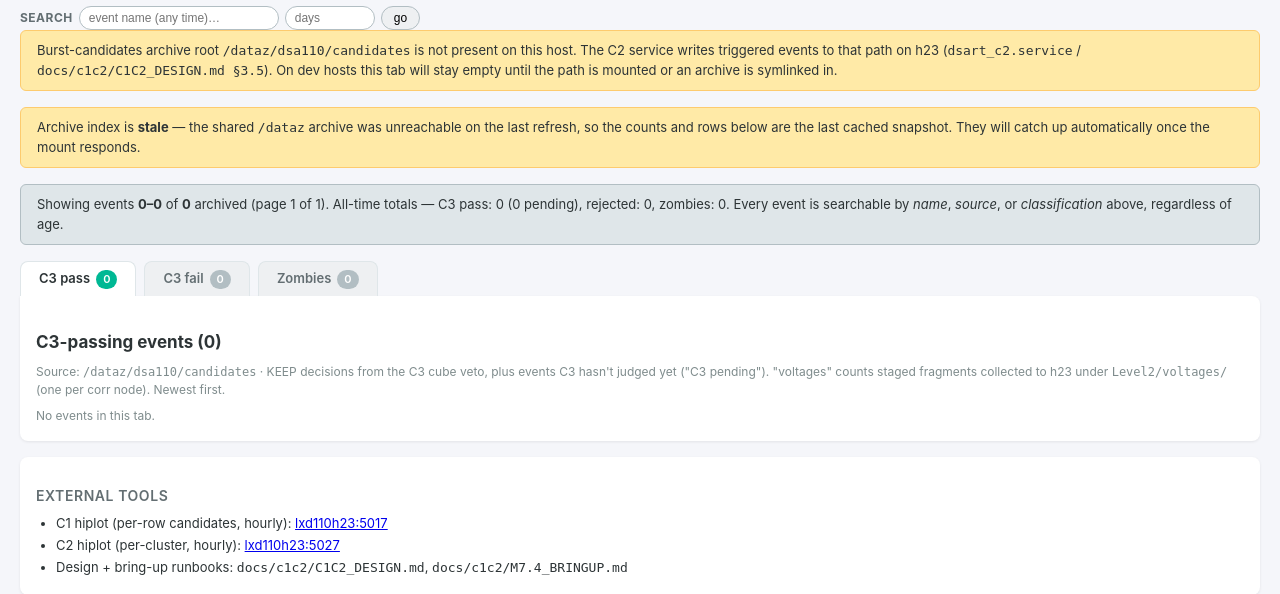
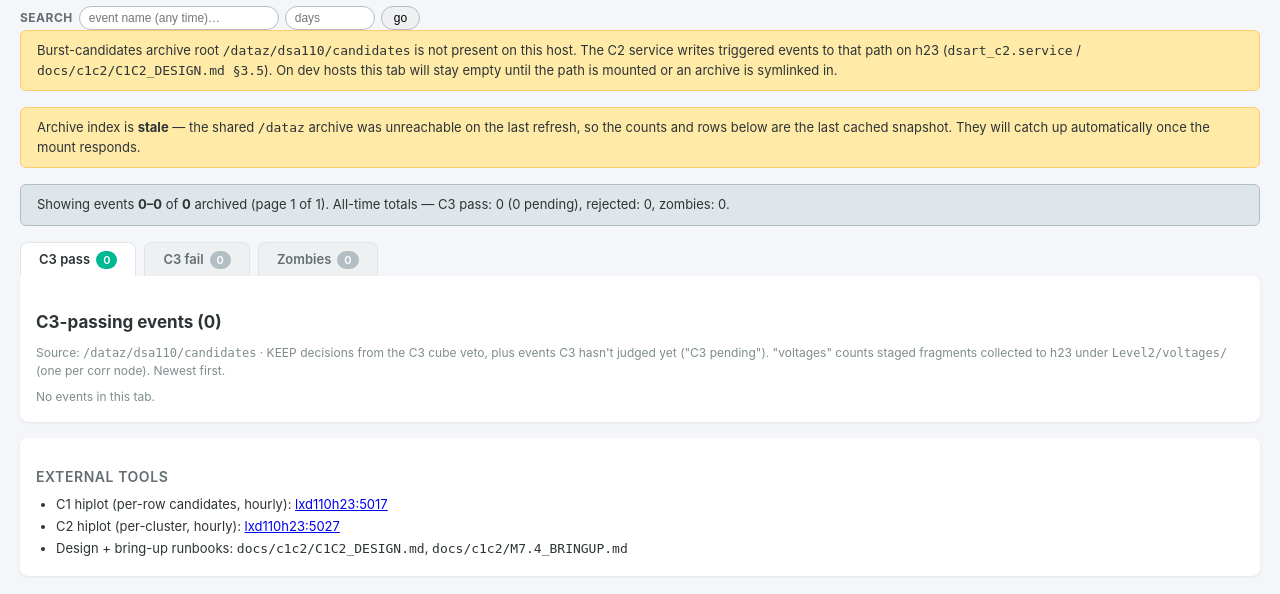
Before and after one commit to dsa110/dsa110-rt, a Flask app: page /bursts in a window 1280 px wide. Shown: the part 188-782 px from the top of the page. After the commit the page ends 744 px from the top, so only its background shows below. Run offline with Flask 3, Linux system fonts and the light colour scheme; data that the repository does not hold is empty; parts of the project's set-up code (start-up, migrations or seed data) failed here and were passed over.

Commit message:
bursts: drop searchable-regardless-of-age sentence from summary banner

```diff
--- a/tools/dashboard/dsa_monitor/templates/bursts.html
+++ b/tools/dashboard/dsa_monitor/templates/bursts.html
@@ -194,8 +194,6 @@
     {% endif %}
     All-time totals — C3 pass: {{ total_pass }} ({{ total_pending }} pending),
     rejected: {{ total_fail }}, zombies: {{ total_zombie }}.
-    Every event is searchable by <em>name</em>, <em>source</em>, or
-    <em>classification</em> above, regardless of age.
 </div>
 
 {% macro pager() %}
```
